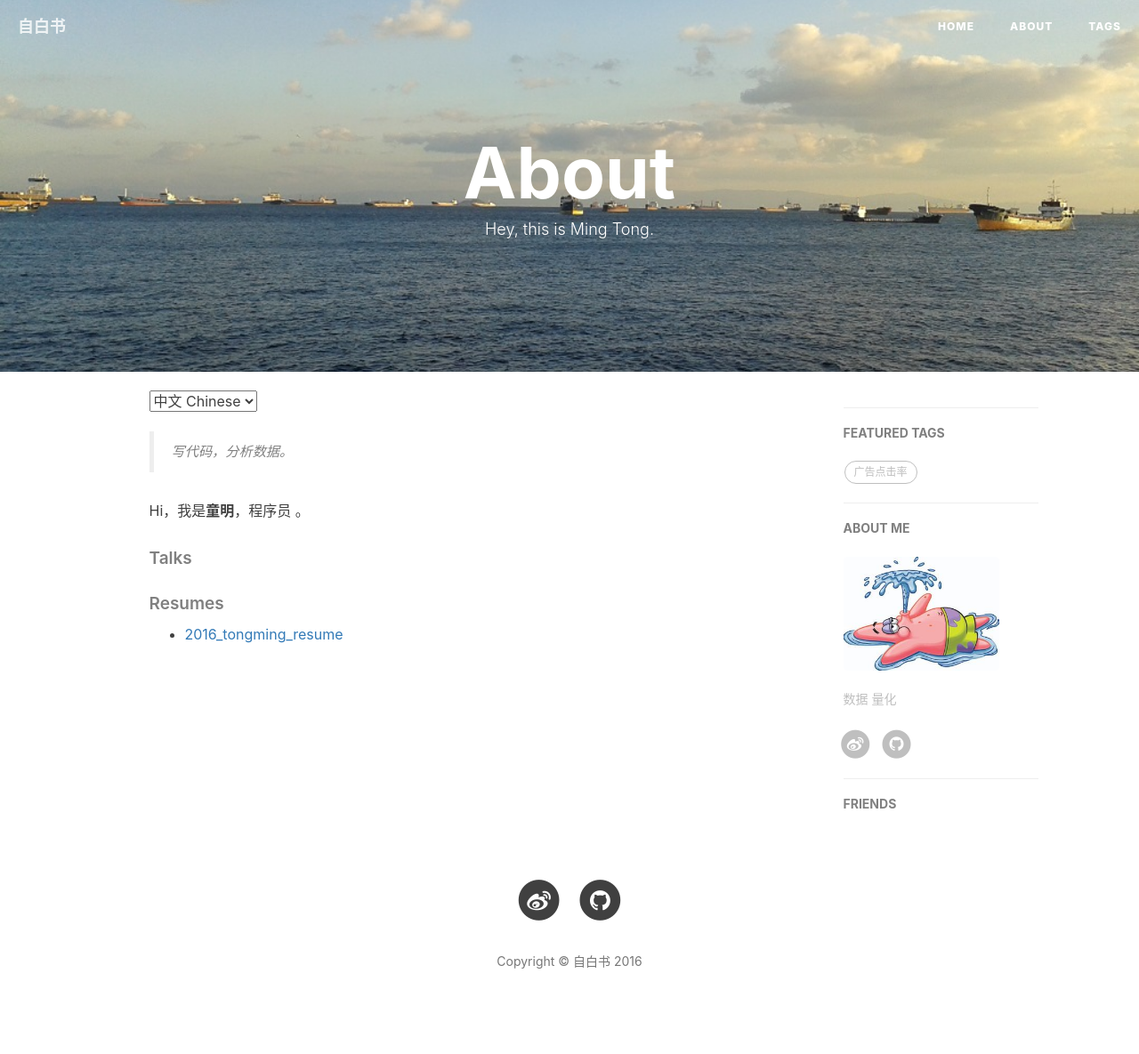
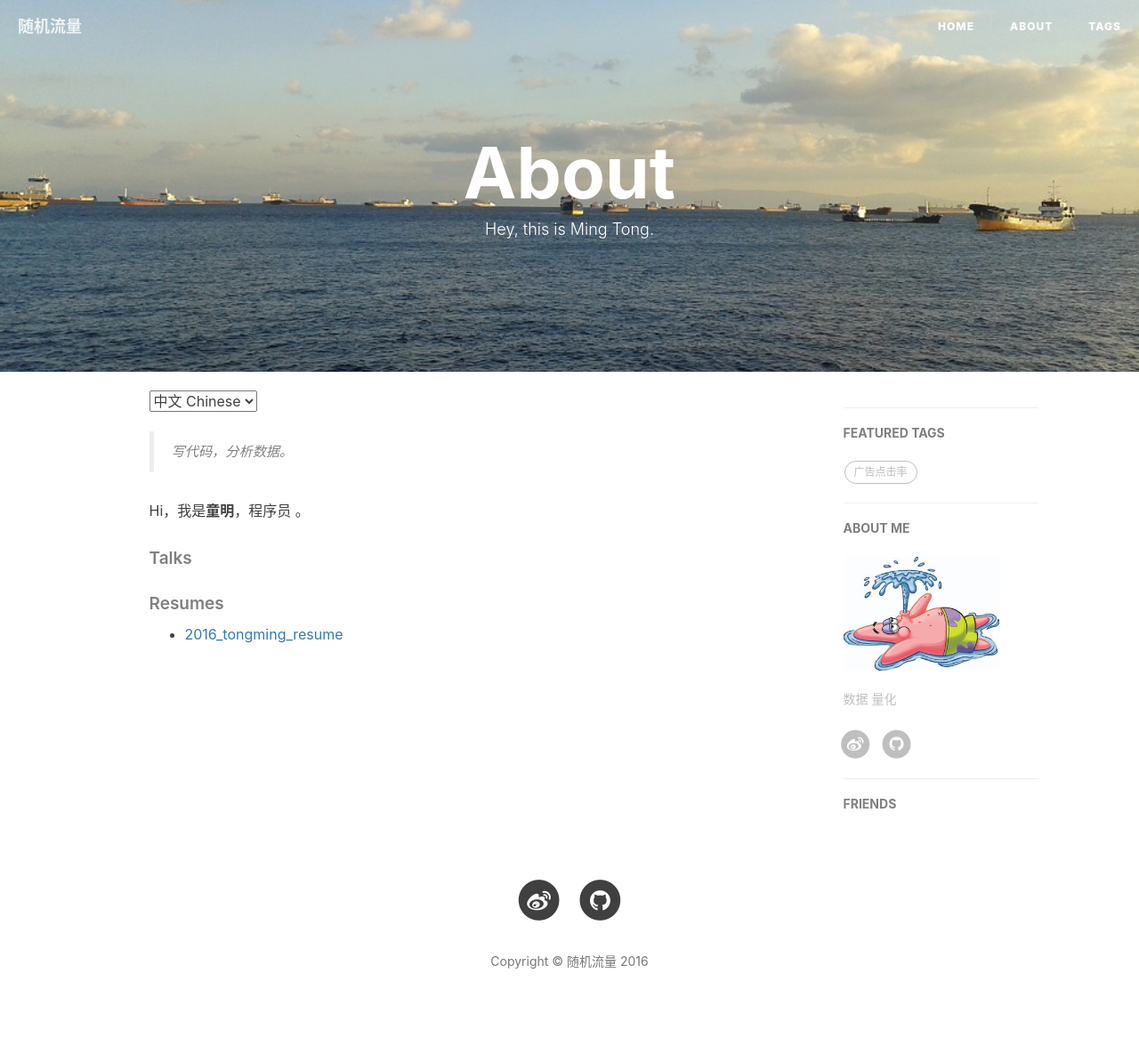
Before and after one commit to tongming/tongming.github.io, a Jekyll site: the page built from about.html, in a window 1280 px wide. Shown: the whole page at 89% size. Built offline with Jekyll 4.4.1, drawn with Linux system fonts in a browser that asks for light colours; nearby versions of some CDN libraries; comment, search, counter and statistics services are not loaded.

Commit message:
change title

```diff
--- a/_config.yml
+++ b/_config.yml
@@ -1,5 +1,5 @@
 # Site settings
-title: 自白书
+title: 随机流量
 SEOTitle: 童明的博客 | TongMing Blog
 header-img: img/cover.jpg
 email: tongm1987@gmail.com
```
